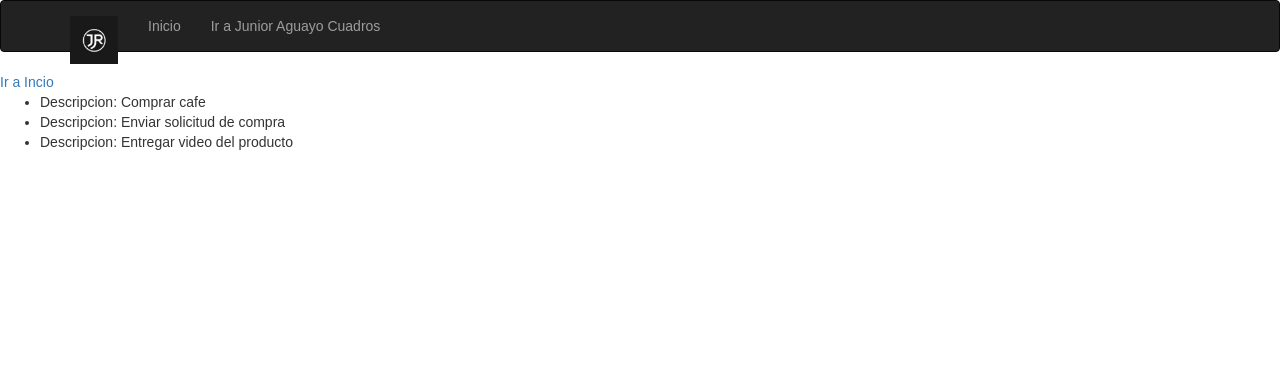
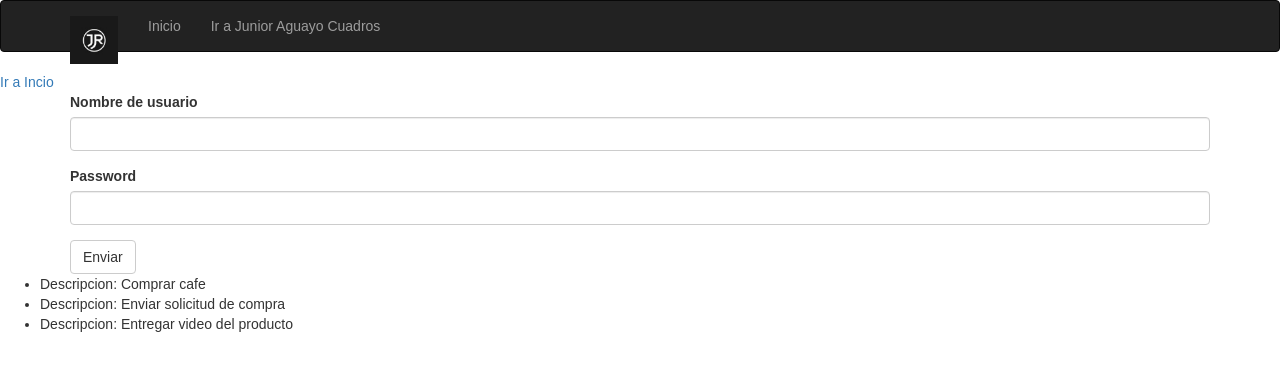
Before and after one commit to junioraguayocuadros/flask, a Flask app: page /hello in a window 1280 px wide. Shown: the top 371 px of the page. Run offline with Flask 2, Linux system fonts and the light colour scheme; some libraries are stand-ins or nearby versions.

Commit message:
Added Flask-WTF into hello html

```diff
--- a/main.py
+++ b/main.py
@@ -1,5 +1,8 @@
 from flask import Flask, request, make_response, redirect, render_template, session
 from flask_bootstrap import Bootstrap
+from flask_wtf import FlaskForm
+from wtforms.fields import StringField, PasswordField, SubmitField
+from wtforms.validators import DataRequired
 
 app = Flask(__name__)
 bootstrap = Bootstrap(app)
@@ -8,6 +11,11 @@ app.config['SECRET_KEY'] = 'SUPER SECRETO'
 
 todos = ['Comprar cafe', 'Enviar solicitud de compra', 'Entregar video del producto']
 
+
+class LoginForm(FlaskForm):
+    username = StringField('Nombre de usuario', validators=[DataRequired()])
+    password = PasswordField('Password', validators=[DataRequired()])
+    submit = SubmitField('Enviar')
 
 @app.errorhandler(404)
 def not_found(error):
@@ -32,8 +40,10 @@ def index():
 @app.route('/hello')
 def hello():
     user_ip = session.get('user_ip')
+    login_form = LoginForm()
     context = {
         'user_ip': user_ip,
         'todos': todos,
+        'login_form': login_form,
     }
     return render_template('hello.html', **context)
--- a/requirements.txt
+++ b/requirements.txt
@@ -1,2 +1,3 @@
 flask
 flask-bootstrap
+flask-wtf
--- a/templates/hello.html
+++ b/templates/hello.html
@@ -1,5 +1,6 @@
 {% extends 'base.html' %}
 {% import 'macros.html' as macros %}
+{% import 'bootstrap/wtf.html' as wtf %}
 
 {% block title %}
     {{ super() }}
@@ -11,7 +12,9 @@
     {% else %}
         <a href="{{url_for('index')}}"> Ir a Incio</a>
     {% endif %}
-
+    <div class="container">
+        {{ wtf.quick_form(login_form) }}
+    </div>
     <ul>
         {% for todo in todos %}
             {{ macros.render_todo(todo) }}
```
